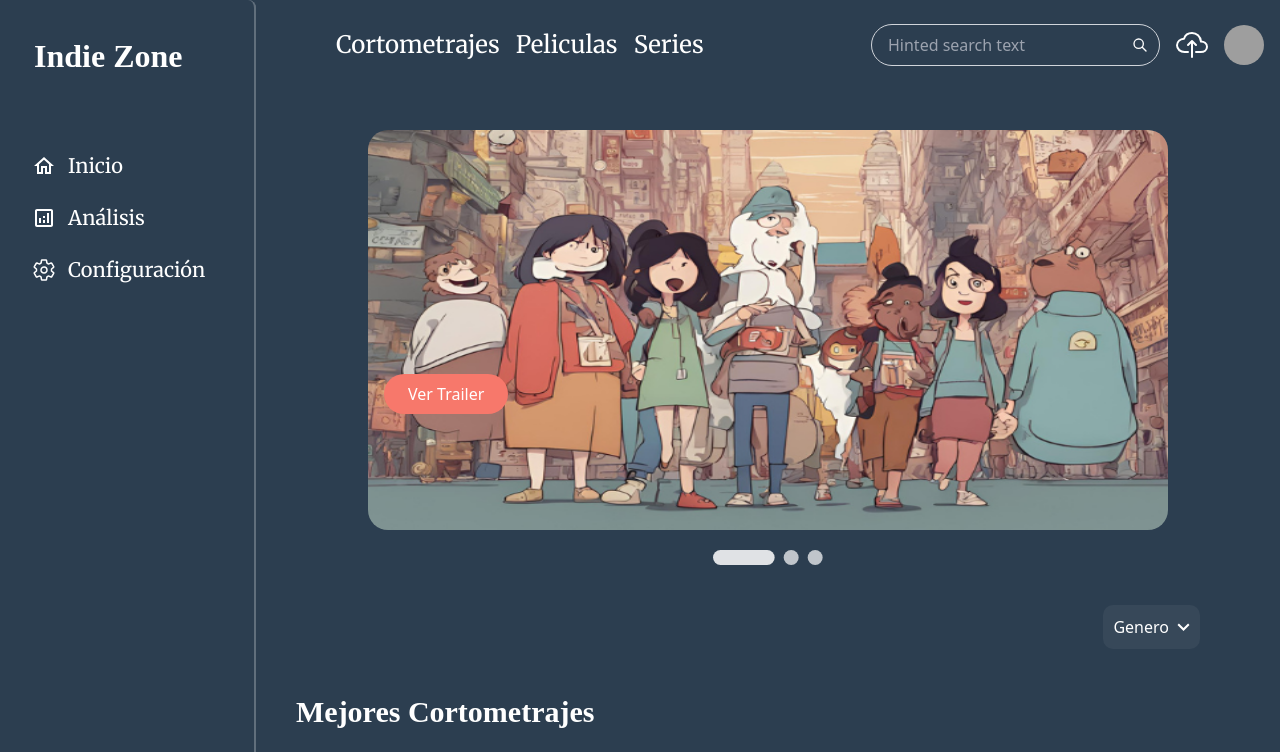
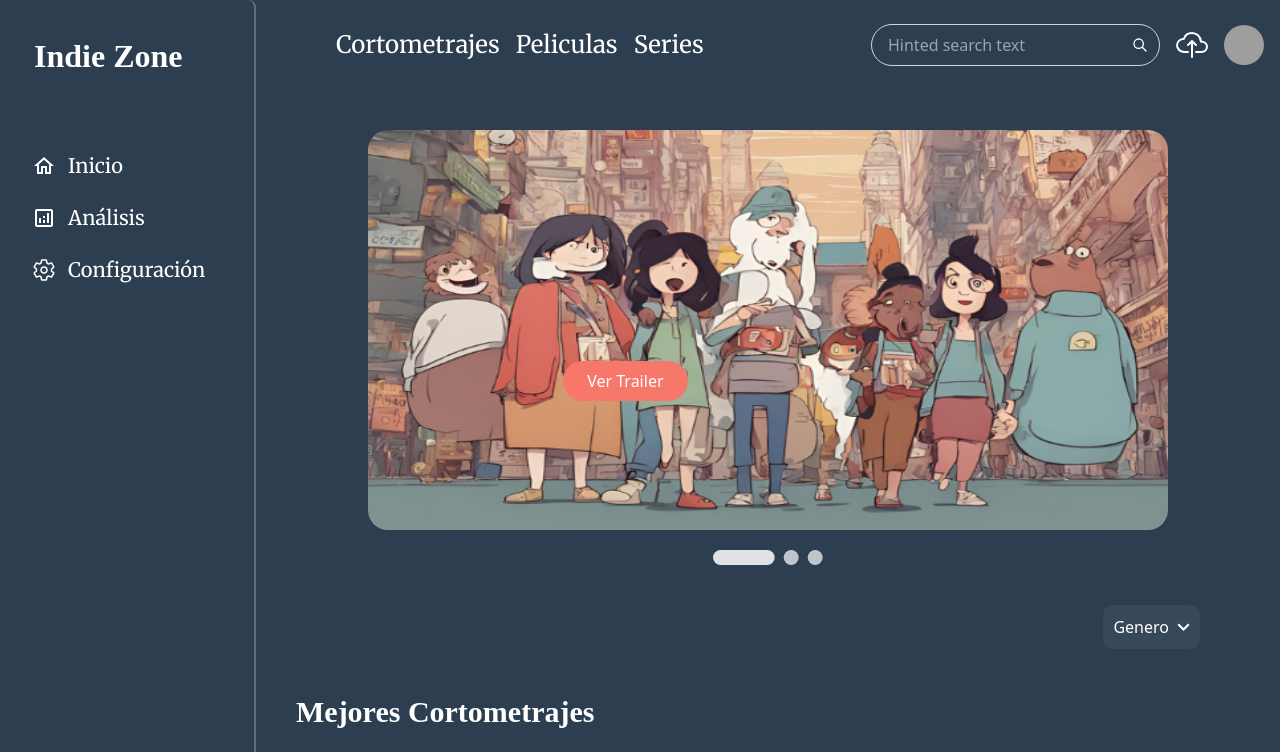
Before and after one commit to emanuelpps/s15-01-m-node-react-Private-, a React (Vite) app in the folder client/: page /home in a window 1280 px wide. Shown: the top 752 px of the page. Built offline with nearby package versions, Linux system fonts and the light colour scheme; grey boxes are pictures that could not be loaded; a web font is replaced by a local one.

Commit message:
added corrrection in slide button - position relative

```diff
--- a/client/src/pages/home/components/home/slides/SlideContainer.jsx
+++ b/client/src/pages/home/components/home/slides/SlideContainer.jsx
@@ -18,7 +18,7 @@
         id="slide-container"
         className="flex flex-col w-full mt-10 mb-10 md:pl-[16rem]"
       >
-        <div className="flex flex-row justify-center">
+        <div className="flex flex-row justify-center relative">
           {slideImages.map((image, index) => (
             <div
               key={index}
```
